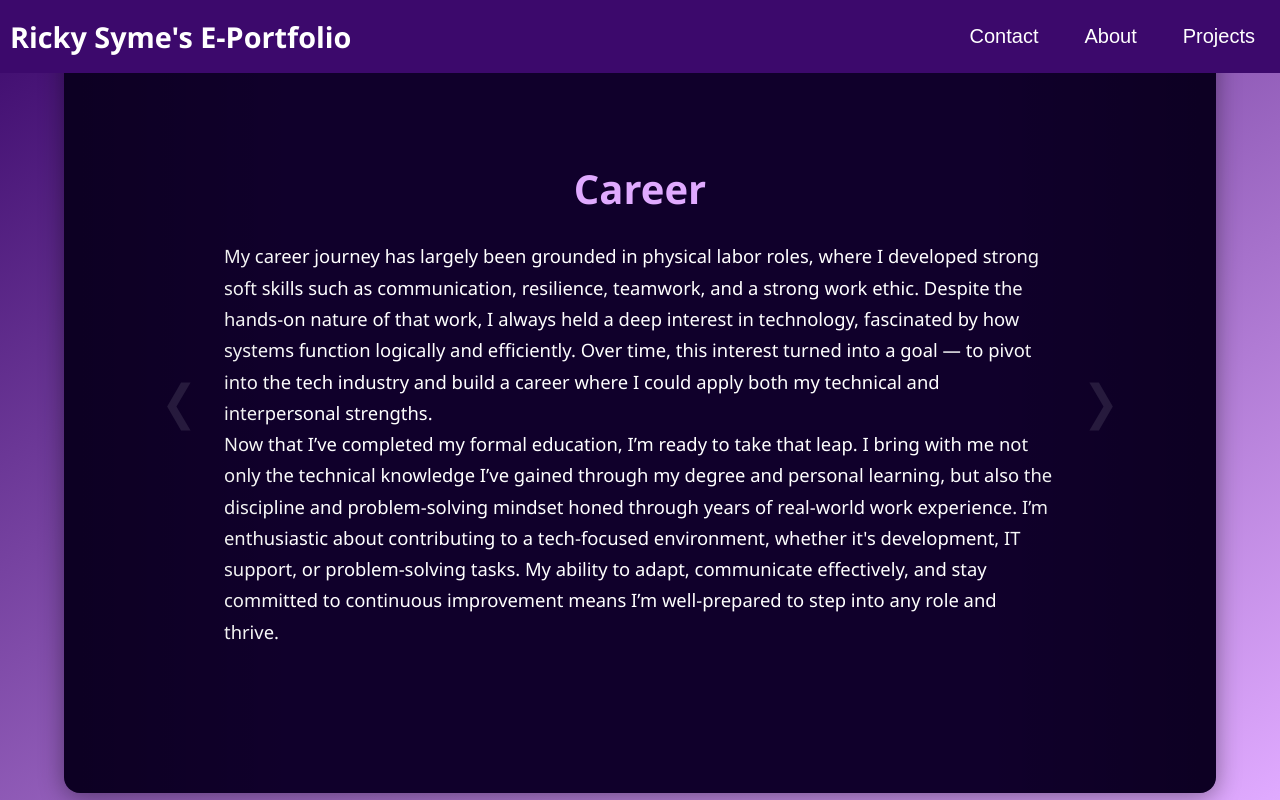
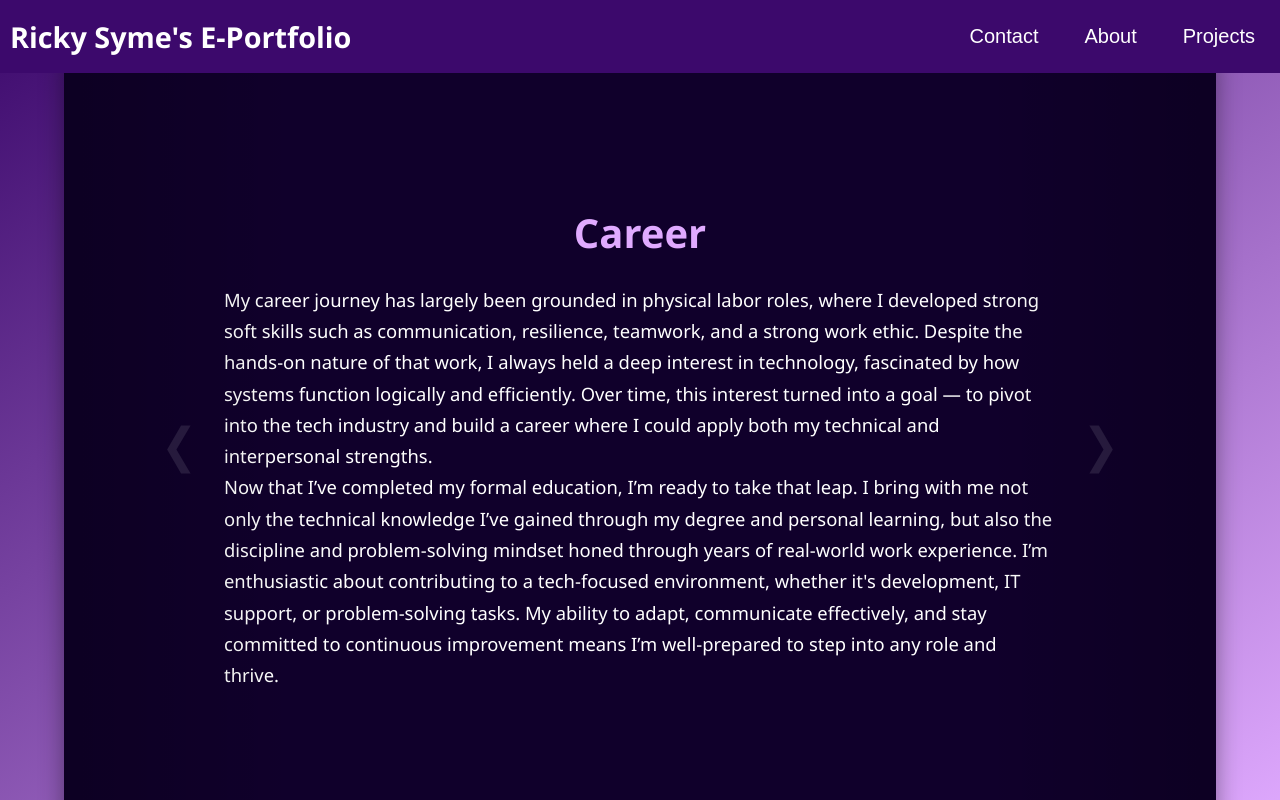
Before and after one commit to Kakapo115/E-portfolioV2, a React (Create React App) app in the folder client/: page / in a window 1280 px wide. Built offline with nearby package versions, Linux system fonts and the light colour scheme.

Commit message:
abpout css

```diff
--- a/client/src/styles/about.css
+++ b/client/src/styles/about.css
@@ -2,10 +2,11 @@
   text-align: center;
   background: linear-gradient(to bottom right, #3c096c, #e0aaff);
   color: white;
-  min-height: 100vh;
+  min-height: 90vh;
   display: flex;
   align-items: center;
   justify-content: center;
+  padding-top: 50px;
 }
 
 .slideshowRow {
```
